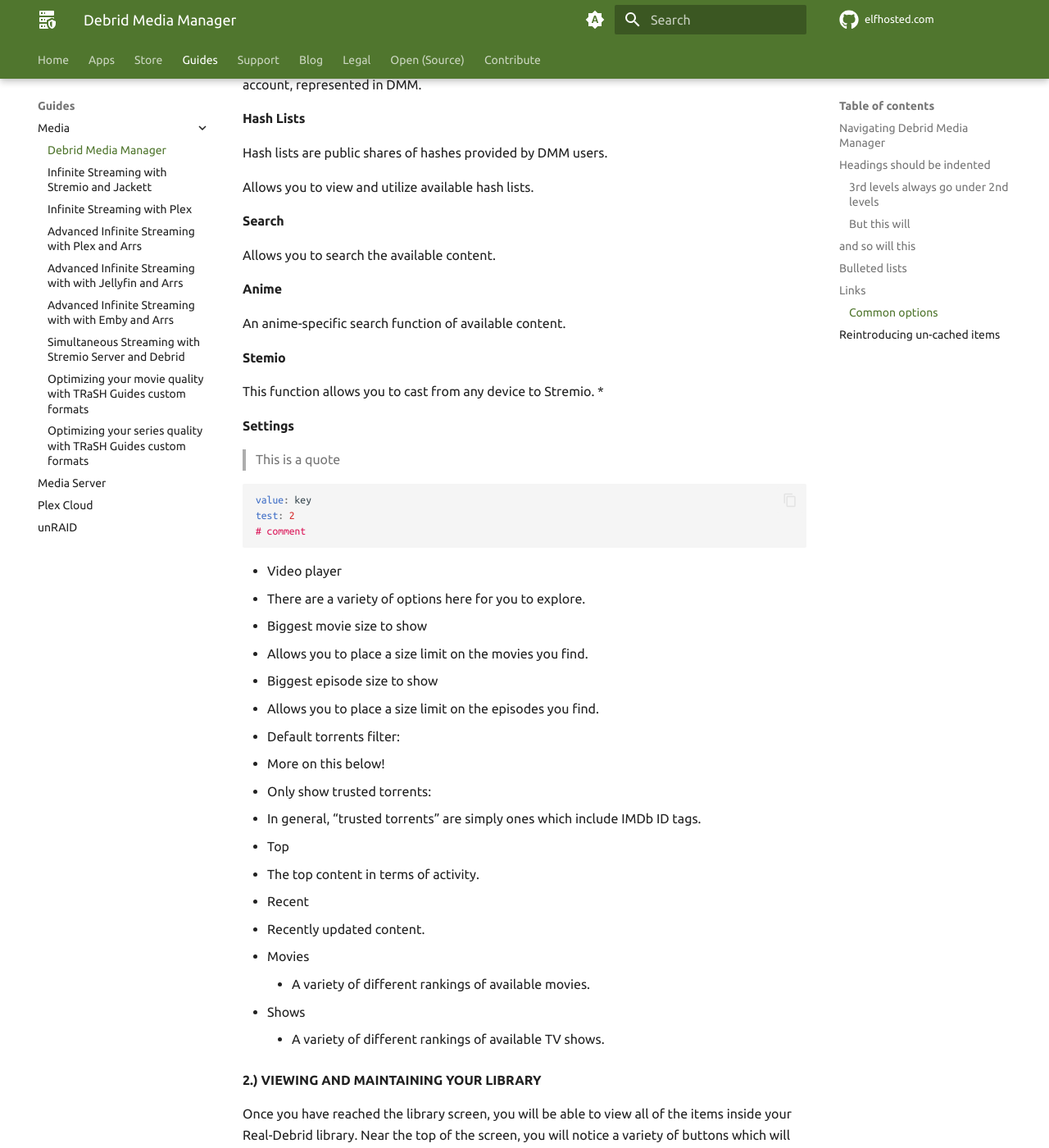
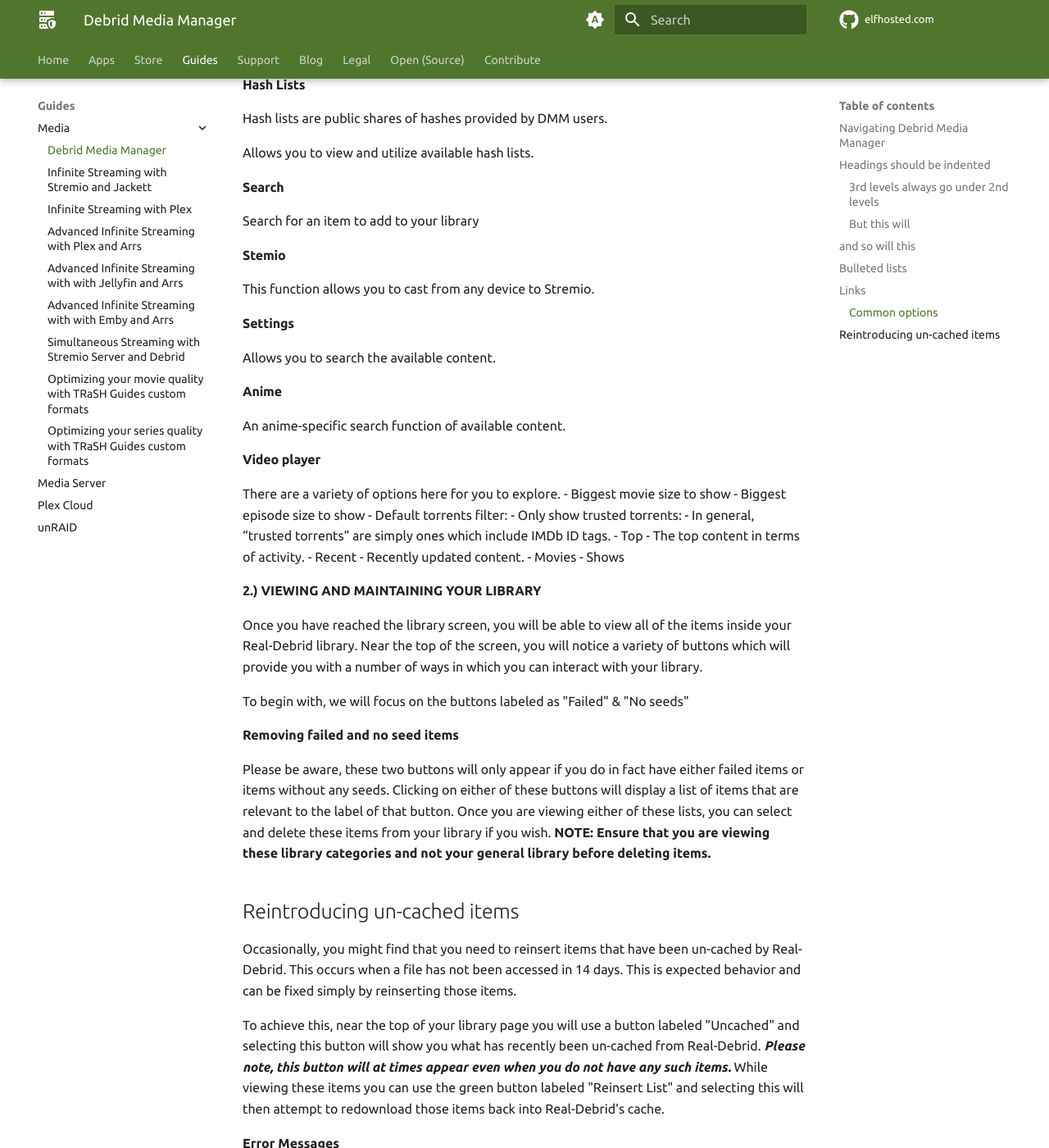
Before and after one commit to elfhosted/elfhosted.com, an MkDocs documentation site: the page built from docs/guides/debrid-media-manager.md, in a window 1280 px wide and 1400 px high, scrolled down 2216 px. Shown: the whole window at 82% size. Built offline with MkDocs 1.6.1 and Material for MkDocs 9.7.7, drawn with Linux system fonts in a browser that asks for light colours; a script that is not in the unit is left out; plug-ins that fetch from the network failed and are left out; comment, search, counter and statistics services are not loaded.

Commit message:
modified the page formatting

`````diff
--- a/docs/guides/debrid-media-manager.md
+++ b/docs/guides/debrid-media-manager.md
@@ -58,55 +55,35 @@ Pick from one of the following:
 Allows you to view and and maintain your Real-Debrid library. This is your own personal RD account, represented in DMM.
 
 #### Hash Lists
-
 Hash lists are public shares of hashes provided by DMM users.
 
 Allows you to view and utilize available hash lists.
 
+#### Search
+Search for an item to add to your library
 
-#### Search
+#### Stemio
+This function allows you to cast from any device to Stremio.
 
+#### Settings
 Allows you to search the available content.
 
 #### Anime
-
 An anime-specific search function of available content.
 
-#### Stemio
-
-This function allows you to cast from any device to Stremio.
-*
-#### Settings
-
-> This is a quote
-
-````c++
-value: key
-test: 2
-# comment
-````
-
-
-
-- Video player
-  - There are a variety of options here for you to explore.
+#### Video player
+There are a variety of options here for you to explore.
 - Biggest movie size to show
-  - Allows you to place a size limit on the movies you find.
 - Biggest episode size to show
-  - Allows you to place a size limit on the episodes you find.
 - Default torrents filter:
-  - More on this below!
 - Only show trusted torrents:
   - In general, “trusted torrents” are simply ones which include IMDb ID tags.
 - Top
   - The top content in terms of activity.
 - Recent
   - Recently updated content.
-
 - Movies
-    - A variety of different rankings of available movies.
 - Shows
-    - A variety of different rankings of available TV shows.
 
 **2.) VIEWING AND MAINTAINING YOUR LIBRARY**
 
`````
Also changed, not shown: other parts of docs/guides/debrid-media-manager.md (+0 -3 lines).
